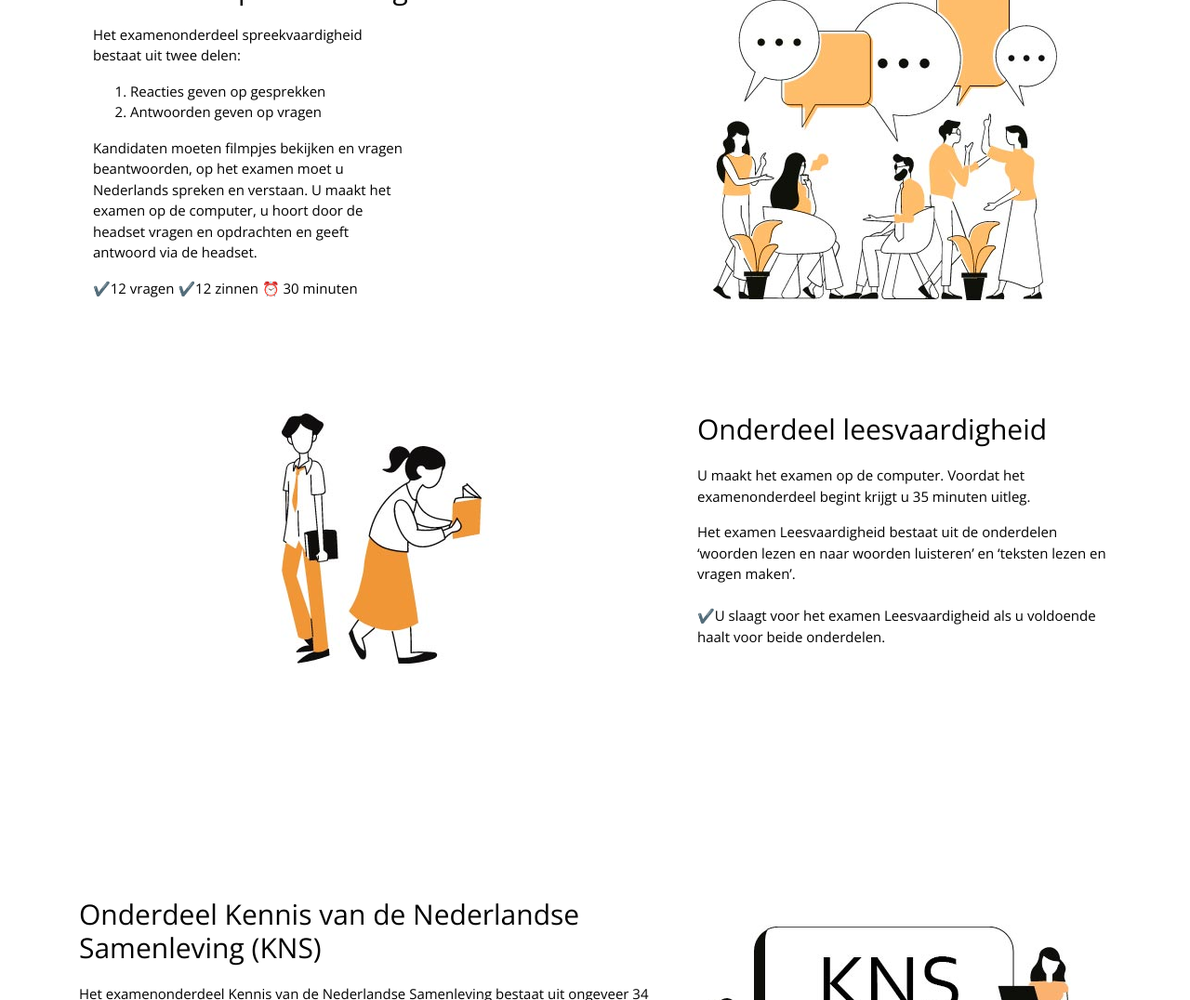
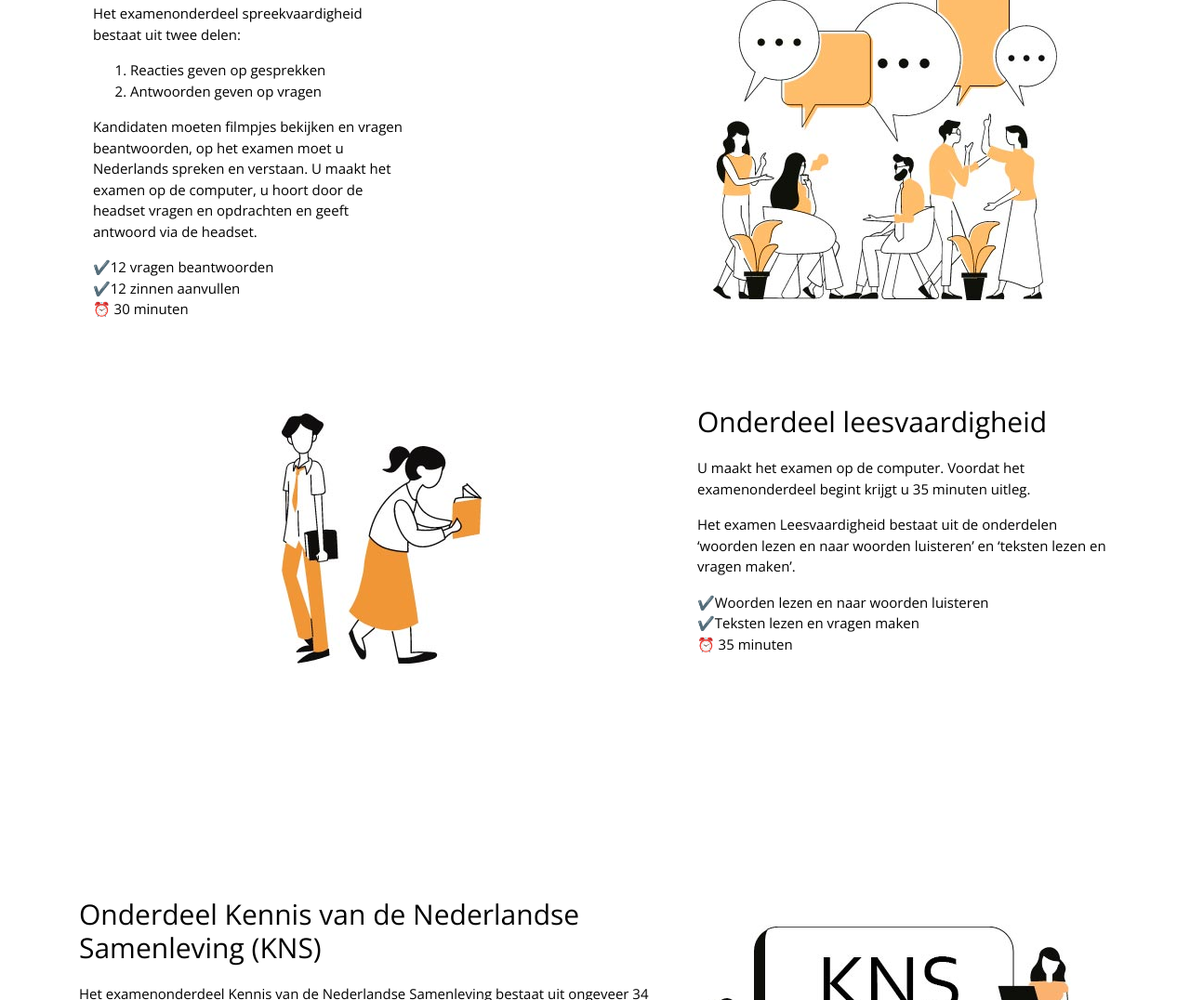
Before and after one commit to scoop70/d4t, a plain HTML site: page index.html in a window 1280 px wide. Shown: the part 1744-2820 px from the top of the page at 93% size. Drawn offline with nearby package versions, Linux system fonts and the light colour scheme.

Commit message:
onderdeel

```diff
--- a/index.html
+++ b/index.html
@@ -142,7 +142,7 @@
                 Kandidaten moeten filmpjes bekijken en vragen beantwoorden, op het examen
 moet u Nederlands spreken en verstaan. U maakt het examen op de computer, u hoort door de
 headset vragen en opdrachten en geeft antwoord via de headset.</p>
-<p>✔️12 vragen ✔️12 zinnen ⏰ 30 minuten </p>
+<p>✔️12 vragen beantwoorden<br/>✔️12 zinnen aanvullen<br/>⏰ 30 minuten </p>
               </p>
             </div>
           </div>
@@ -164,7 +164,7 @@ headset vragen en opdrachten en geeft antwoord via de headset.</p>
               <p>
               Het examen Leesvaardigheid bestaat uit de onderdelen ‘woorden lezen en naar woorden luisteren’ en ‘teksten lezen en vragen maken’. <br/>
 
-            </br/>✔️U slaagt voor het examen Leesvaardigheid als u voldoende haalt voor beide onderdelen.</p>
+            <p>✔️Woorden lezen en naar woorden luisteren<br/>✔️Teksten lezen en vragen maken<br/>⏰ 35 minuten </p>
             </div>
           </div>
         </div>
```
